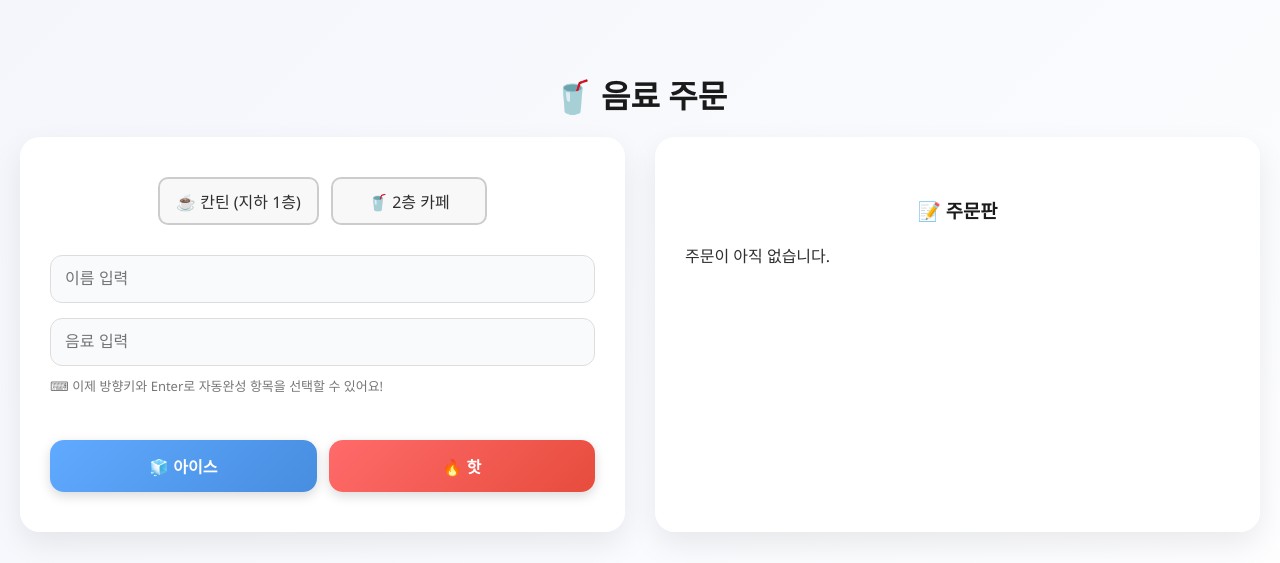
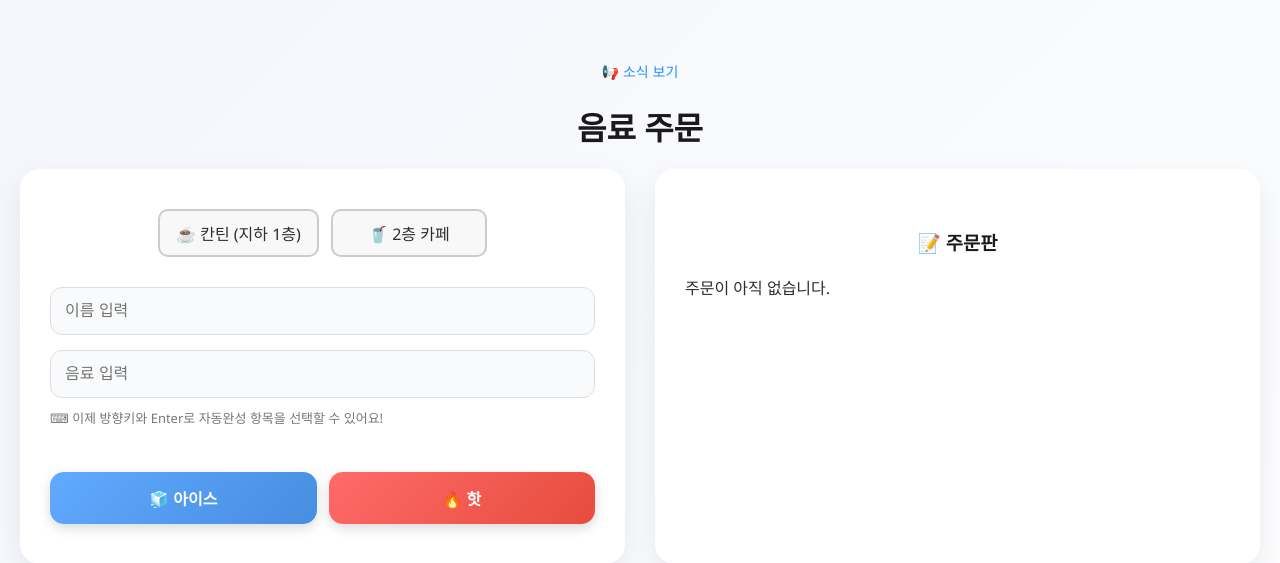
Before and after one commit to splendid-being/drink-order-app, a Flask app: page / in a window 1280 px wide. Shown: the top 563 px of the page. Run offline with Flask 3, Linux system fonts and the light colour scheme; some web fonts are replaced.

Commit message:
소식 보기 코드 추가

```diff
--- a/templates/index.html
+++ b/templates/index.html
@@ -4,12 +4,19 @@
 <head>
     <meta charset="UTF-8">
     <meta name="viewport" content="width=device-width, initial-scale=1.0">
-    <title>&#x1F964; 음료 주문</title>
+    <title>음료 주문</title>
     <link rel="stylesheet" href="{{ url_for('static', filename='css/style.css') }}">
 </head>
-
 <body>
-    <h1>&#x1F964; 음료 주문</h1>
+<div style="text-align: center; margin-top: 10px;">
+    <button onclick="toggleNews()" style="background: none; border: none; color: #1e90ff; font-size: 14px; cursor: pointer;">
+        &#x1F4E2; 소식 보기
+    </button>
+    <p id="news-msg" style="display: none; font-size: 16px; color: #e74c3c; font-weight: bold; margin-top: 8px;">
+        &#x1F389; 토익 850점 커트라인 넘.었.어.요 &#x1F389;
+    </p>
+</div>
+    <h1>음료 주문</h1>
     <div class="container">
         <div class="box">
             <form method="post" style="position: relative;">
@@ -73,6 +80,7 @@
             <p>주문이 아직 없습니다.</p>
             {% endif %}
         </div>
+
     </div>
 
     <!-- 메뉴판 이미지 -->
@@ -358,6 +366,12 @@
         document.getElementById('img-modal').addEventListener('click', () => {
             document.getElementById('img-modal').style.display = 'none';
         });
+
+        function toggleNews() {
+            const msg = document.getElementById('news-msg');
+            msg.style.display = (msg.style.display === 'none') ? 'block' : 'none';
+        }
+
     </script>
 </body>
 
```
Also changed, not shown: 1 other file.
